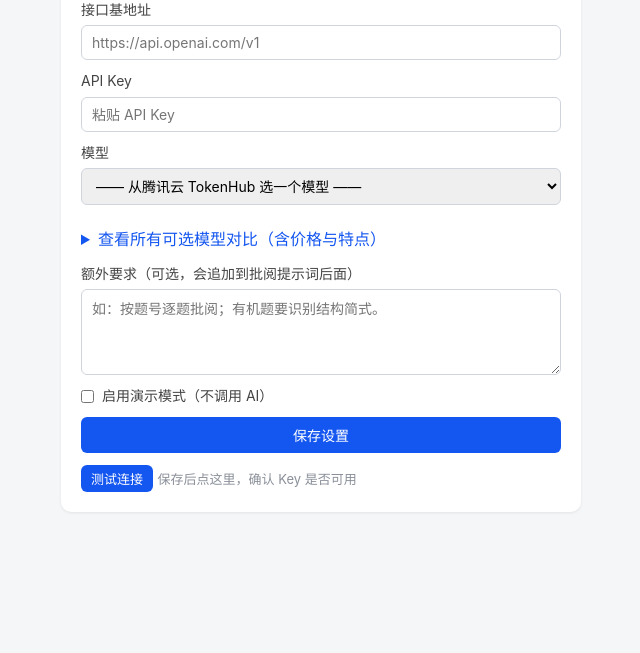
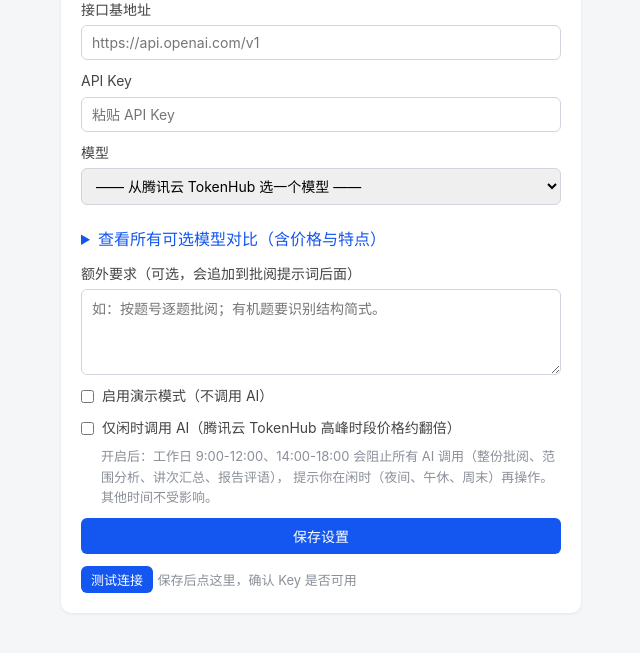
Before and after one commit to jezecheng/GradeLogy, a Flask app: template templates/settings.html in a window 1280 px wide. Shown: the part 914-1567 px from the top of the page, without its empty margins (319-959 px from the left). Before the commit the page ends 1406 px from the top, so only its background shows below. Run offline with Flask 3, Linux system fonts and the light colour scheme; the template is opened without the code that fills it, so the values that code supplies are empty; parts of the project's set-up code (start-up, migrations or seed data) failed here and were passed over.

Commit message:
feat: AI 设置页新增「仅闲时批阅」开关
开启后拦截所有 AI 调用（整份批阅、范围分析、讲次汇总、报告评语），
仅允许在非高峰时段执行。高峰定义：工作日 9:00-12:00, 14:00-18:00；
闲时包括夜间、午休、周末全天。高峰时调用会 flash 提示并告知
下一次闲时开始时刻。

```diff
--- a/app.py
+++ b/app.py
@@ -106,6 +106,41 @@ EST_TOKENS_INPUT = 60000   # 输入：学生卷 + 答案约 46 页 × 约 1300 t
 EST_TOKENS_OUTPUT = 4000   # 输出：逐题 JSON + 评语
 
 DEFAULT_PASSWORDS = ("admin123", "123456")
+
+
+# ---------- 闲时批阅：TokenHub 高峰时段价格翻倍 ----------
+# 高峰定义（参考腾讯云公开价目说明）：工作日 9:00-12:00, 14:00-18:00
+# 闲时窗口：非高峰（包括所有夜间、早高峰前、午间午休、以及周六周日全天）
+# 如果当前不在闲时且老师开启了「仅闲时批阅」，则拦截 AI 调用
+PEAK_RANGES = [  # (start_hour, start_minute, end_hour, end_minute)，24 小时制
+    (9, 0, 12, 0),
+    (14, 0, 18, 0),
+]
+
+
+def _now_in_peak():
+    """返回 (是否高峰, 下一次闲时开始时刻的 HH:MM 描述)。"""
+    now = datetime.now()
+    # 周六=5, 周日=6 全天闲时
+    if now.weekday() >= 5:
+        return False, None
+    h, m = now.hour, now.minute
+    for sh, sm, eh, em in PEAK_RANGES:
+        if (h, m) >= (sh, sm) and (h, m) < (eh, em):
+            # 下一个闲时就是该高峰段的结束时刻
+            return True, f"{eh:02d}:{em:02d}"
+    return False, None
+
+
+def _offpeak_block_if_enabled(teacher_id):
+    """如果老师开启了「仅闲时批阅」且当前是高峰，返回提示文案；否则返回 None。"""
+    if get_setting(teacher_id, "ai_offpeak_only") != "1":
+        return None
+    peak, end_hint = _now_in_peak()
+    if not peak:
+        return None
+    return (f"当前是腾讯云 TokenHub 高峰时段（价格约翻倍），"
+            f"已开启「仅闲时批阅」。建议 {end_hint} 之后再调用 AI。")
 
 def load_secret_key():
     """密钥持久化，避免每次重启把所有人都登出（容器里通过 SECRET_KEY 环境变量注入）。"""
@@ -1243,6 +1278,10 @@ def lecture_scope_analyze(hid):
     if get_setting(teacher_id, "ai_demo") == "1":
         flash("演示模式不会调用 AI，无法分析题目清单；请到「AI 设置」关闭演示模式。")
         return redirect(url_for("lecture_detail", hid=hid))
+    block = _offpeak_block_if_enabled(teacher_id)
+    if block:
+        flash(block)
+        return redirect(url_for("lecture_detail", hid=hid))
     api_url = get_setting(teacher_id, "ai_api_url").rstrip("/")
     api_key = get_setting(teacher_id, "ai_api_key")
     model = get_setting(teacher_id, "ai_model")
@@ -1311,6 +1350,11 @@ def lecture_summary_generate(hid):
         GROUP BY q.no
         ORDER BY CAST(q.no AS TEXT)""", (hid,)).fetchall()
 
+    block = _offpeak_block_if_enabled(g.user["id"])
+    if block:
+        flash(block)
+        return redirect(url_for("lecture_detail", hid=hid))
+
     api_url = get_setting(g.user["id"], "ai_api_url")
     api_key = get_setting(g.user["id"], "ai_api_key")
     model = get_setting(g.user["id"], "ai_model")
@@ -1515,6 +1559,11 @@ def submission_grade(sid):
     own_course(hw["course_id"])
     if not hw["answer_pdf"]:
         flash("请先上传教师版标准答案 PDF，再开始批阅。")
+        return redirect(url_for("lecture_detail", hid=hw["id"]))
+
+    block = _offpeak_block_if_enabled(g.user["id"])
+    if block:
+        flash(block)
         return redirect(url_for("lecture_detail", hid=hw["id"]))
 
     with _GRADING_LOCK:
@@ -1698,11 +1747,12 @@ def settings_page():
                     continue  # Key 留空表示不修改，避免误清空
                 save_setting(g.user["id"], k, value)
             save_setting(g.user["id"], "ai_demo", "1" if request.form.get("ai_demo") else "")
+            save_setting(g.user["id"], "ai_offpeak_only", "1" if request.form.get("ai_offpeak_only") else "")
         get_db().commit()
         flash("已保存")
         return redirect(url_for("settings_page"))
     cfg = {k: get_setting(g.user["id"], k)
-           for k in ("ai_api_url", "ai_api_key", "ai_model", "ai_prompt", "ai_demo")}
+           for k in ("ai_api_url", "ai_api_key", "ai_model", "ai_prompt", "ai_demo", "ai_offpeak_only")}
     return render_template("settings.html", cfg=cfg, env_keys=[k for k, v in ENV_AI_SETTINGS.items() if v],
                            model_presets=MODEL_PRESETS,
                            est_tokens_input=EST_TOKENS_INPUT,
@@ -2082,12 +2132,15 @@ def generate_report(db, sub_id, teacher_id, reuse=False):
     summary = _json_or_none(sub["ai_summary"]) or {}
     detail = _json_or_none(sub["report_detail"]) or {} if reuse else {}
     if not detail and questions and get_setting(teacher_id, "ai_demo") != "1":
-        api_url = get_setting(teacher_id, "ai_api_url").rstrip("/")
-        api_key = get_setting(teacher_id, "ai_api_key")
-        model = get_setting(teacher_id, "ai_model")
-        if api_url and api_key and model:
-            detail = ai_report_comment(questions, summary.get("weak_points") or [],
-                                       summary.get("evaluation", ""), api_url, api_key, model)
+        # 自动生成报告评语也遵守闲时设置（手动点击"生成新的总评"也会经过这里）
+        block = _offpeak_block_if_enabled(teacher_id)
+        if not block:
+            api_url = get_setting(teacher_id, "ai_api_url").rstrip("/")
+            api_key = get_setting(teacher_id, "ai_api_key")
+            model = get_setting(teacher_id, "ai_model")
+            if api_url and api_key and model:
+                detail = ai_report_comment(questions, summary.get("weak_points") or [],
+                                           summary.get("evaluation", ""), api_url, api_key, model)
     try:
         stamp = datetime.strptime(str(sub["created_at"])[:10], "%Y-%m-%d")
         date_label = f"{stamp.month}月{stamp.day}日"
--- a/templates/settings.html
+++ b/templates/settings.html
@@ -184,6 +184,15 @@
              style="width:auto">
       启用演示模式（不调用 AI）
     </label>
+    <label class="check-line">
+      <input type="checkbox" name="ai_offpeak_only" value="1" {% if cfg.ai_offpeak_only == '1' %}checked{% endif %}
+             style="width:auto">
+      仅闲时调用 AI（腾讯云 TokenHub 高峰时段价格约翻倍）
+    </label>
+    <p class="muted small" style="margin-top:-4px; margin-left:20px">
+      开启后：工作日 9:00-12:00、14:00-18:00 会阻止所有 AI 调用（整份批阅、范围分析、讲次汇总、报告评语），
+      提示你在闲时（夜间、午休、周末）再操作。其他时间不受影响。
+    </p>
     <button type="submit">保存设置</button>
   </form>
   <form method="post" action="{{ url_for('settings_test') }}" style="margin-top:10px">
```
